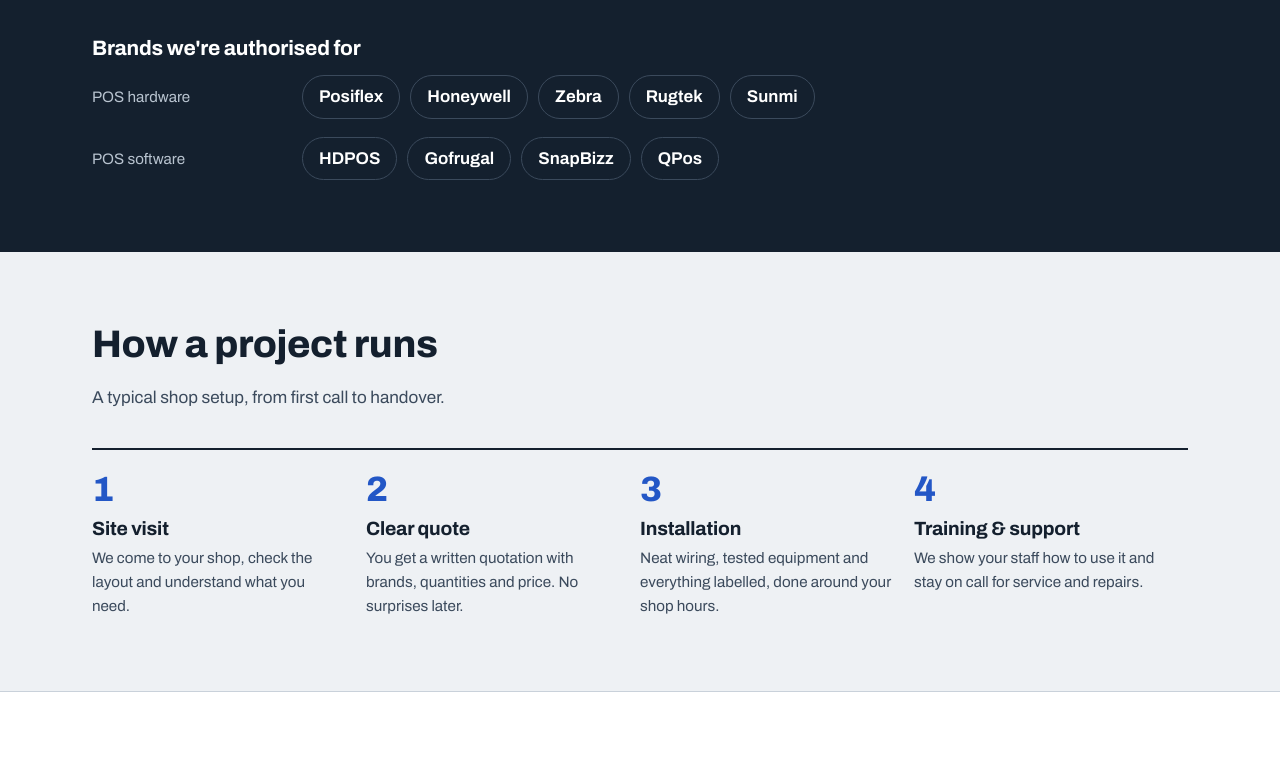
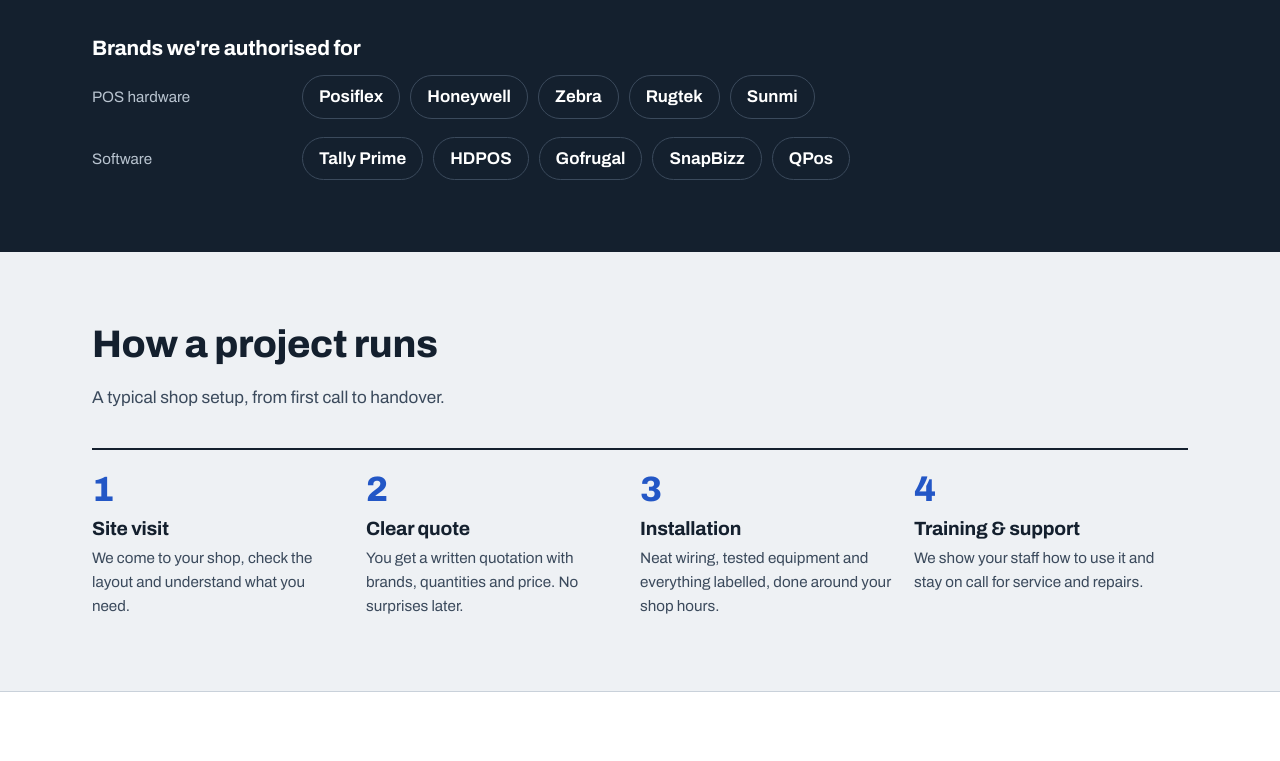
Before and after one commit to mktechnosys/MK-Technosys, a plain HTML site: page index.html in a window 1280 px wide. Shown: the part 3180-3941 px from the top of the page. Drawn offline with Linux system fonts and the light colour scheme.

Commit message:
Brands: rename POS software to Software and add Tally Prime
Co-Authored-By: Claude Opus 5.5 <noreply@anthropic.com>
Claude-Session: https://claude.ai/code/session_01Afv7rG8TDtf3dqZ8NeJ7yb

```diff
--- a/index.html
+++ b/index.html
@@ -367,8 +367,8 @@ footer b{color:#fff;font-weight:650}
     <dl class="brandgrid">
       <dt>POS hardware</dt>
       <dd><span>Posiflex</span><span>Honeywell</span><span>Zebra</span><span>Rugtek</span><span>Sunmi</span></dd>
-      <dt>POS software</dt>
-      <dd><span>HDPOS</span><span>Gofrugal</span><span>SnapBizz</span><span>QPos</span></dd>
+      <dt>Software</dt>
+      <dd><span>Tally Prime</span><span>HDPOS</span><span>Gofrugal</span><span>SnapBizz</span><span>QPos</span></dd>
     </dl>
   </div>
 </section>
```
